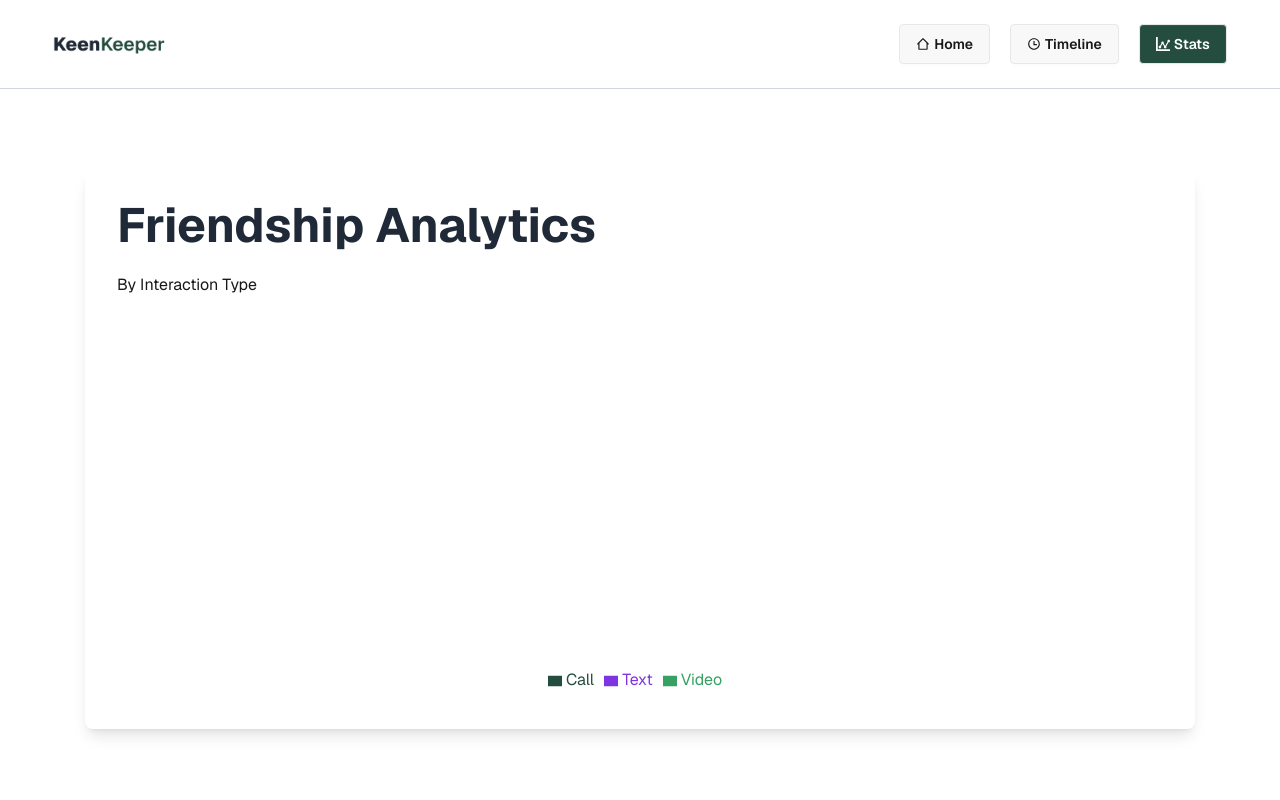
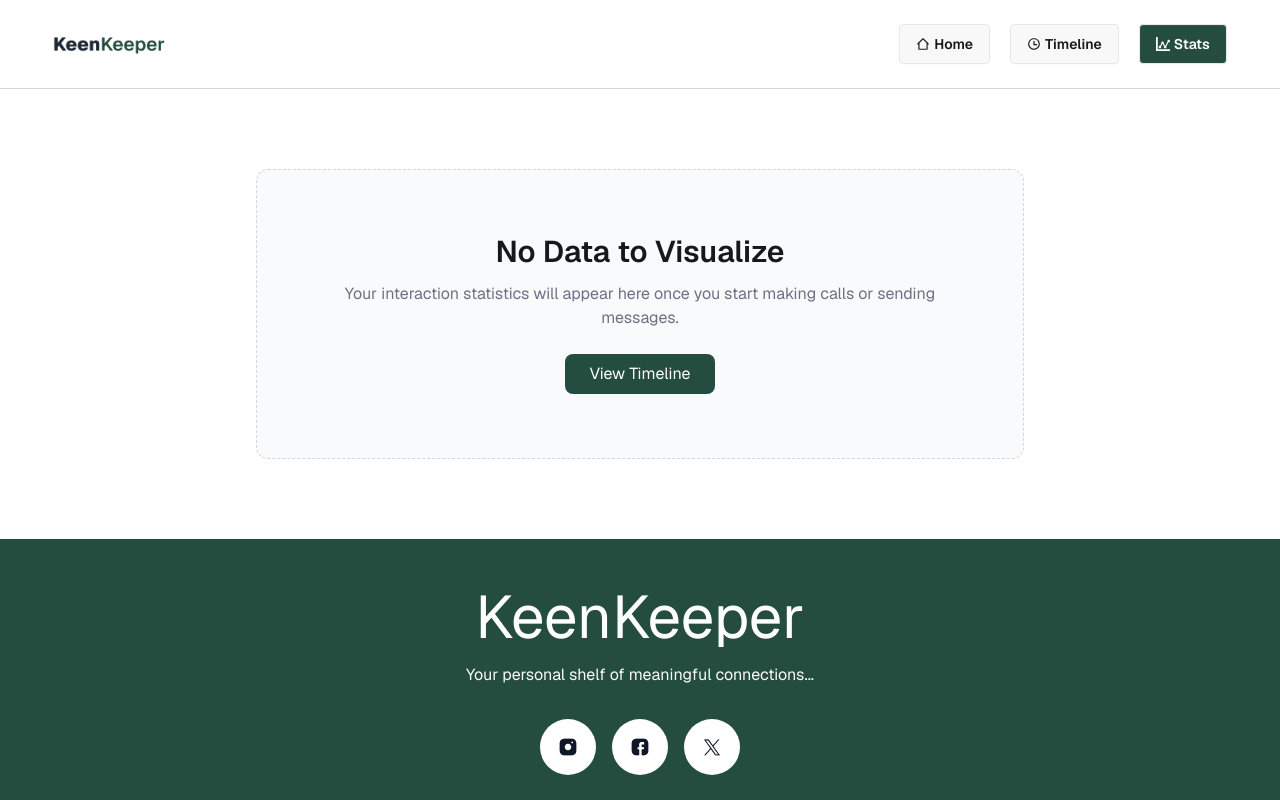
Before and after one commit to kazi-Samin/Assignment-7, a React (Vite) app: page /stats in a window 1280 px wide. Shown: the top 800 px of the page. Built offline with nearby package versions, Linux system fonts and the light colour scheme.

Commit message:
stat no data function add

```diff
--- a/package.json
+++ b/package.json
@@ -15,6 +15,7 @@
     "react-dom": "^19.2.4",
     "react-icons": "^5.6.0",
     "react-router": "^7.14.0",
+    "react-router-dom": "^7.14.1",
     "react-toastify": "^11.0.5",
     "recharts": "^3.8.1",
     "tailwindcss": "^4.2.2"
--- a/src/Pages/FriendDetailsPage/StatsPage/StatsPage.jsx
+++ b/src/Pages/FriendDetailsPage/StatsPage/StatsPage.jsx
@@ -1,8 +1,10 @@
 import { useContext } from "react";
+import { useNavigate } from "react-router-dom";
 import { Legend, Pie, PieChart, Tooltip, ResponsiveContainer } from "recharts";
 import { FriendContext } from "../../../ContextApi/CreateContext";
 
 const StatsPage = () => {
+  const navigate = useNavigate();
   const { calladd } = useContext(FriendContext);
 
   const callCount = calladd.filter(item => item.type === "call").length ;
@@ -16,7 +18,36 @@ const StatsPage = () => {
   ];
 
   return (
-    <div className="max-w-[1110px] bg-[#FFFFFF] rounded-lg shadow-lg p-8 mt-20 mx-auto">
+
+    <div className="max-w-[1110px] mt-20 mx-auto">
+
+  {calladd.length === 0 ? (
+
+
+    <div className="bg-gray-50 border border-dashed border-gray-300 rounded-xl p-16 text-center max-w-3xl mx-auto">
+
+      <h2 className="text-3xl font-semibold mb-3">
+        No Data to Visualize
+      </h2>
+
+      <p className="text-gray-500 mb-6">
+        Your interaction statistics will appear here once you start making calls or sending messages.
+      </p>
+
+      <button
+        onClick={() => navigate("/timeline")}
+        className="bg-[#244D3F] text-white px-6 py-2 rounded-lg"
+      >
+        View Timeline
+      </button>
+
+    </div>
+
+  ) : (
+
+
+    <div className="bg-white rounded-lg shadow-lg p-8">
+
       <h2 className="text-5xl mb-6 text-[#1F2937] font-bold">
         Friendship Analytics
       </h2>
@@ -33,14 +64,18 @@ const StatsPage = () => {
               cornerRadius="50%"
               paddingAngle={5}
               dataKey="value"
-              isAnimationActive={true}
             />
             <Legend />
             <Tooltip />
           </PieChart>
         </ResponsiveContainer>
       </div>
+
     </div>
+
+  )}
+
+</div>
   );
 };
 
```
Also changed, not shown: 1 other file (tests, documents, lock files or other folders).
